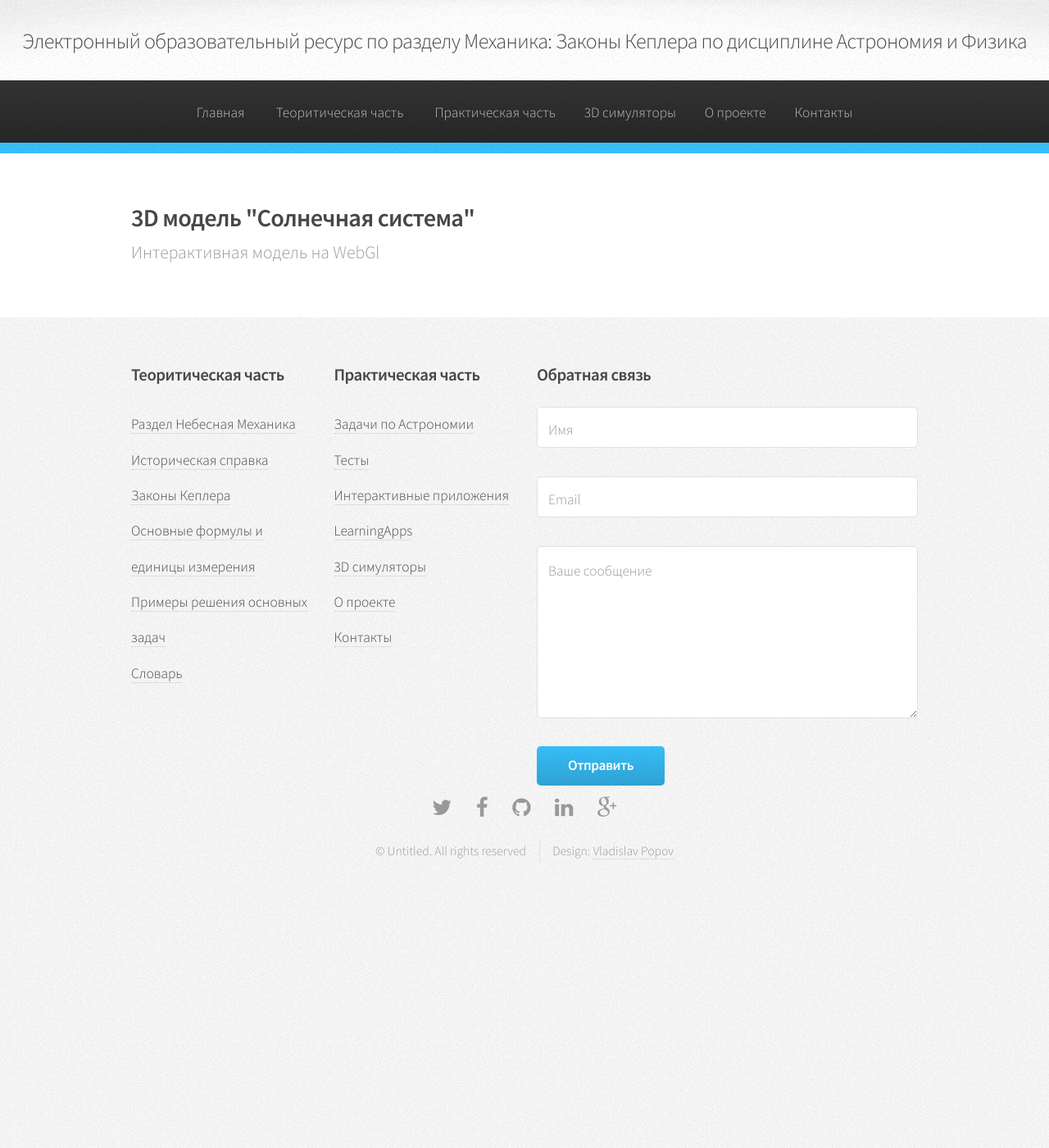
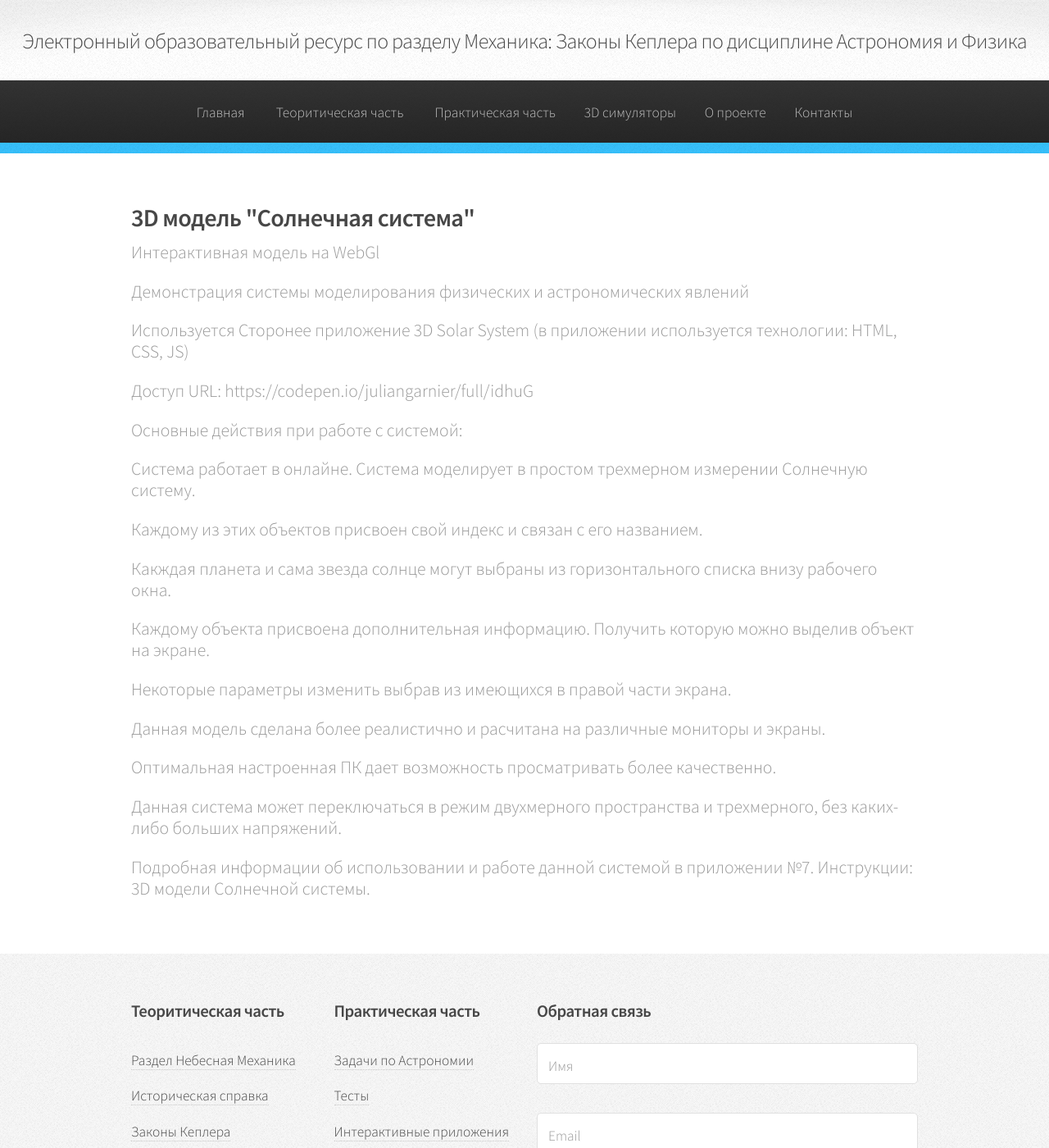
Before and after one commit to VlPop/VlPop.github.io, a Jekyll site: the page built from 3D_model_1.html, in a window 1280 px wide and 1400 px high. Shown: the whole window at 82% size. Built offline with Jekyll 4.4.1, drawn with Linux system fonts in a browser that asks for light colours.

Commit message:
Update 3D_model_1.html

```diff
--- a/3D_model_1.html
+++ b/3D_model_1.html
@@ -13,14 +13,24 @@ layout: default
 					<article>
 						<header>
 							<h2>3D модель "Солнечная система"</h2>
-							<p>Интерактивная модель на WebGl</p>
+							<p>Интерактивная модель на WebGl
+							<p>Демонстрация системы моделирования физических и астрономических явлений
+<p>Используется Сторонее приложение 3D Solar System (в приложении используется технологии: HTML, CSS, JS)
+<p>Доступ URL: https://codepen.io/juliangarnier/full/idhuG</p>
+<p>Основные действия при работе с системой:</p>
+<p>Система работает в онлайне. Система моделирует в простом трехмерном измерении Солнечную систему.</p>
+<p>Каждому из этих объектов присвоен свой индекс и связан с его названием.</p>
+<p>Какждая планета и сама звезда солнце могут выбраны из горизонтального списка внизу рабочего окна.</p>
+<p>Каждому объекта присвоена дополнительная информацию. Получить которую можно выделив объект на экране. </p>
+<p>Некоторые параметры изменить выбрав из имеющихся в правой части экрана.</p>
+<p>Данная модель сделана более реалистично и расчитана на различные мониторы и экраны. </p>
+<p>Оптимальная настроенная ПК дает возможность просматривать более качественно.</p>
+<p>Данная система может переключаться в режим двухмерного пространства и трехмерного, без каких-либо больших напряжений.</p>
+<p>Подробная информации об использовании и работе данной системой в приложении №7. Инструкции: 3D модели Солнечной системы.</p>
+
 						</header>
-						<p></p>
 
-						<h3></h3>
-						<p></p>
 
-						<p></p>
 					</article>
 
 			</div>
```
